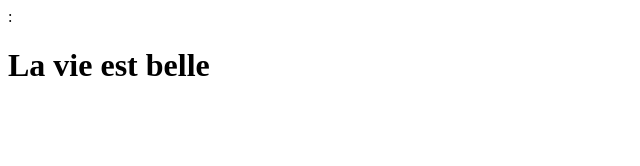
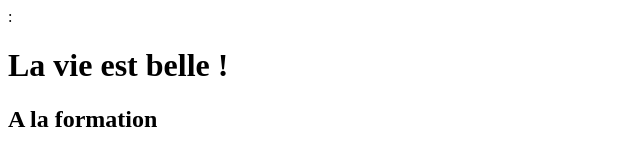
Before and after one commit to Manon2759/helloworld, a plain HTML site: page index.html in a window 1280 px wide. Shown: the whole page, without its empty margins (0-640 px from the left). Drawn offline with Linux system fonts and the light colour scheme.

Commit message:
Ajout d'un second titre h2

```diff
--- a/index.html
+++ b/index.html
@@ -7,6 +7,9 @@
 </html>
   <body>
     <h1>
-      La vie est belle
+      La vie est belle !
     </h1>
+    <h2>
+      A la formation
+    </h2>
 </body>
```
